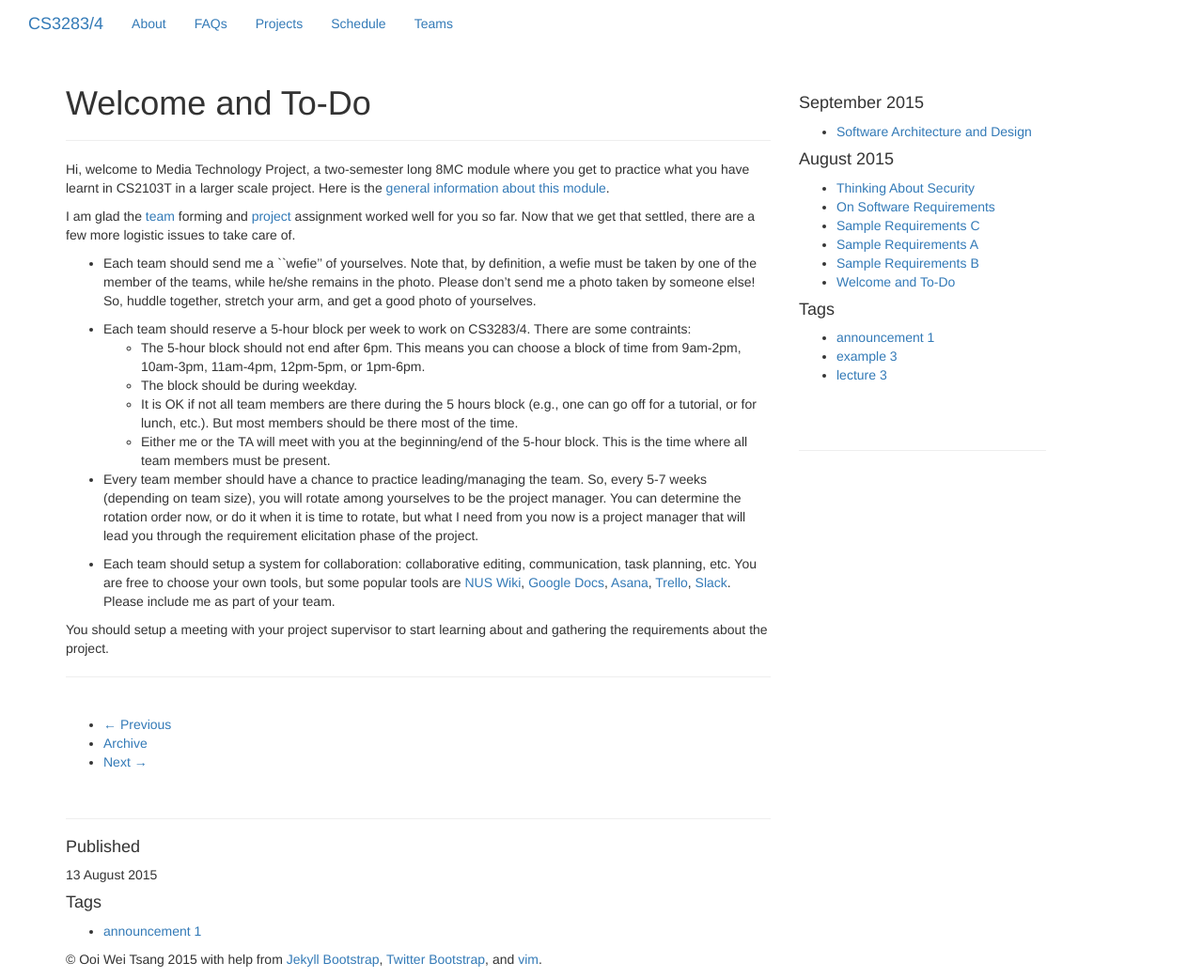
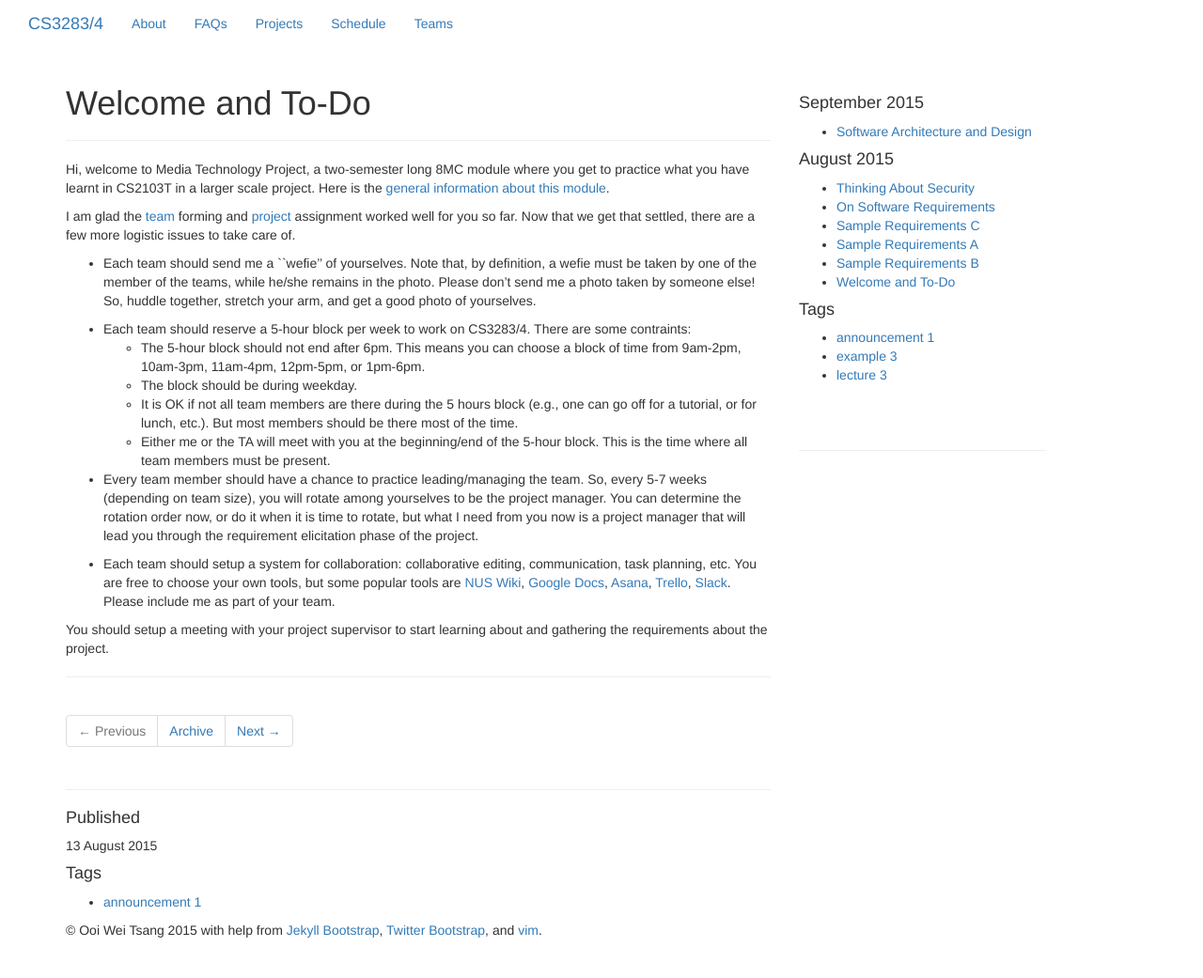
Before and after one commit to nus-mtp/1516, a Jekyll site: the page built from _posts/2015-08-12-welcome.md, in a window 1280 px wide. Shown: the whole page at 94% size. Built offline with Jekyll 4.4.1, drawn with Linux system fonts in a browser that asks for light colours; nearby versions of some CDN libraries; library files that are not in the unit come from our copies; Markdown is read by kramdown in place of the engine named in the settings; after the commit the page ends 1010 px from its top, so only the background shows below that.

Commit message:
Upgraded post.html to Bootstrap 3

```diff
--- a/_includes/themes/jiku/post.html
+++ b/_includes/themes/jiku/post.html
@@ -2,12 +2,11 @@
 	<h1>{{ page.title }} <small> {{ page.tagline }}</small></h1>
 </div>
 
-<div class="row-fluid">
-  <div class="span10">
+<div class="content">
     {{ content }}
     <hr>
-    <div class="pagination">
-      <ul>
+	<nav>
+    <ul class="pagination">
       {% if page.previous %}
         <li class="prev"><a href="{{ BASE_PATH }}{{ page.previous.url }}" title="{{ page.previous.title }}">&larr; Previous</a></li>
       {% else %}
@@ -20,14 +19,10 @@
         <li class="next disabled"><a>Next &rarr;</a>
       {% endif %}
       </ul>
-    </div>
+    </nav>
     <hr>
-  </div>
-
-  <div class="span4">
     <h4>Published</h4>
     <div class="date"><span>{{ page.date | date_to_long_string }}</span></div>
-
 	  {% unless page.tags == empty %}
 		<h4>Tags</h4>
 		<ul class="tag_box">
@@ -36,4 +31,3 @@
 		</ul>
 	  {% endunless %}
 </div>
-</div>
--- a/assets/themes/jiku/css/style.css
+++ b/assets/themes/jiku/css/style.css
@@ -53,9 +53,11 @@
 
 /* Page header tweaks */
 .page-header {
+	/*
   background-color: #f5f5f5;
   padding: 20px 20px 10px;
   margin: -20px -20px 20px;
+  */
 }
 
 .topbar .btn {
```
Lines whose indentation alone changed are shown as unchanged.
